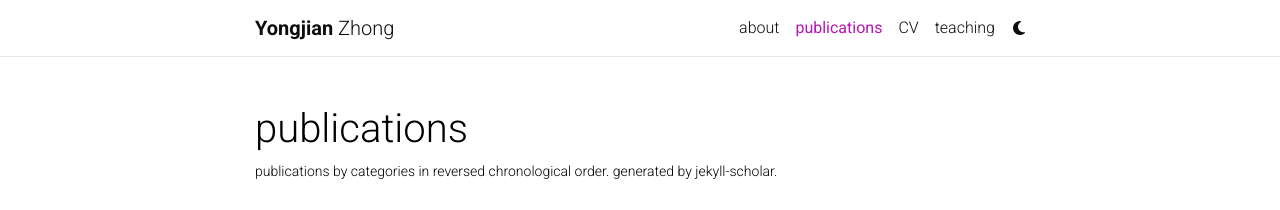
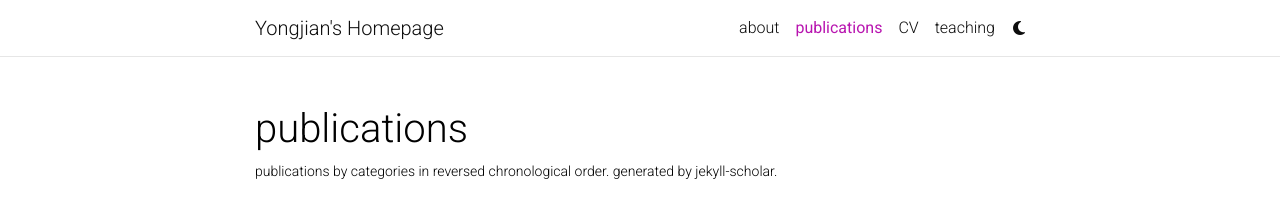
Before and after one commit to yongjian16/yongjian16.github.io, a Jekyll site: the page built from _pages/publications.md, in a window 1280 px wide. Shown: the top 210 px of the page. Built offline with Jekyll 4.4.1, drawn with Linux system fonts in a browser that asks for light colours; comment, search, counter and statistics services are not loaded; a style sheet for code colours, icons or effects is not loaded; grey boxes are pictures that could not be loaded.

Commit message:
Update _config.yml

```diff
--- a/_config.yml
+++ b/_config.yml
@@ -2,7 +2,7 @@
 # Site settings
 # -----------------------------------------------------------------------------
 
-title: blank # the website title (if blank, full name will be used instead)
+title: Yongjian's Homepage # the website title (if blank, full name will be used instead)
 first_name: Yongjian
 middle_name:
 last_name: Zhong
```
